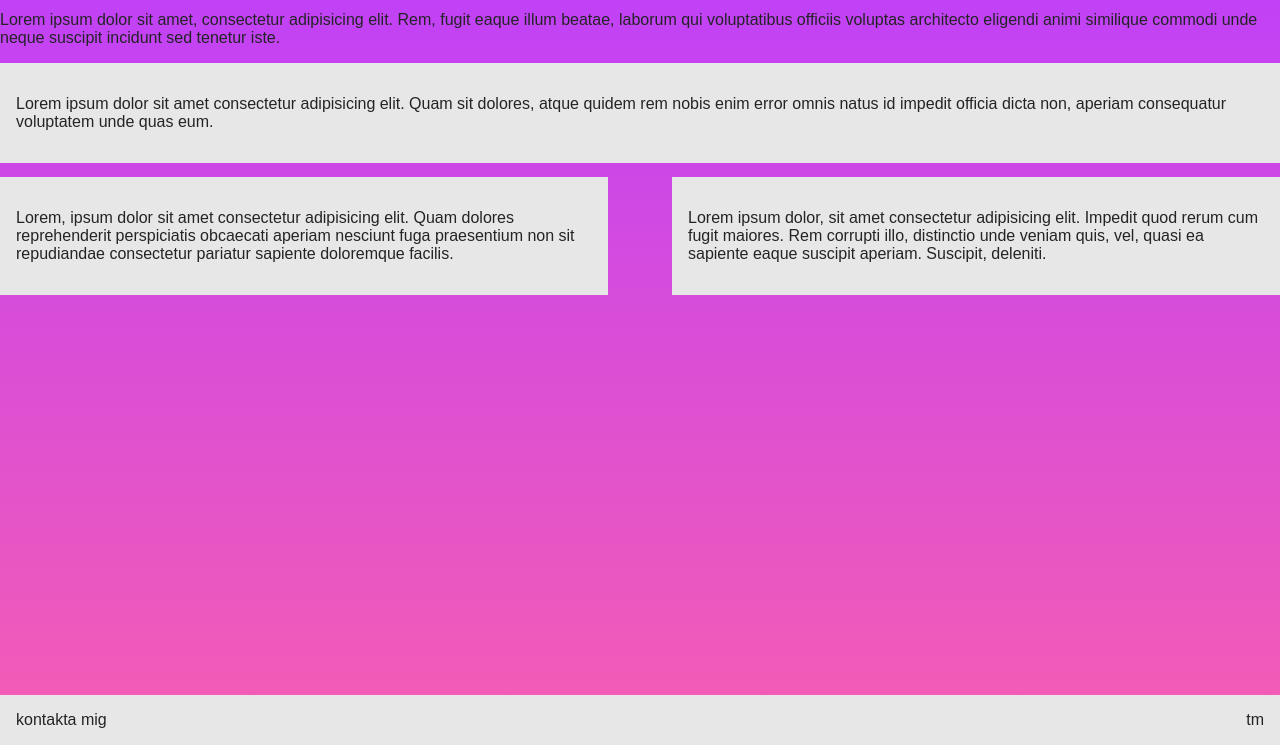
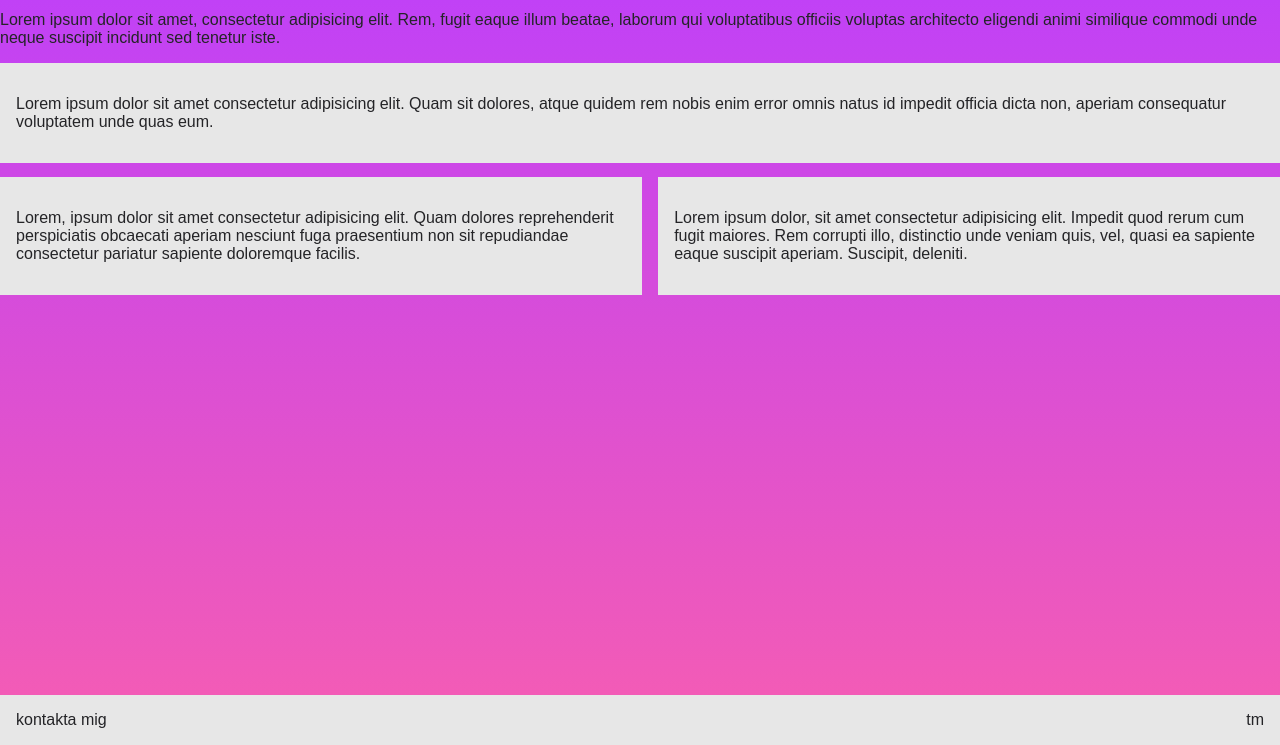
Before and after one commit to NyomKyon/Uppdrag-4, a plain HTML site: page index.html in a window 1280 px wide. Shown: the part 55-800 px from the top of the page. Drawn offline with Linux system fonts and the light colour scheme.

Commit message:
box gap css

```diff
--- a/css/style.css
+++ b/css/style.css
@@ -45,6 +45,7 @@ a:link {
     display: flex;
     flex-direction: row;
     justify-content: space-between;
+    gap: 1rem;
 }
 
 .content-width {
@@ -59,7 +60,6 @@ a:link {
 
 .textbox2 {
     padding: 1rem;
-    width: 72vh;
     margin-top: 1.7vh;
     background-color: #e7e7e7;
 }
```
